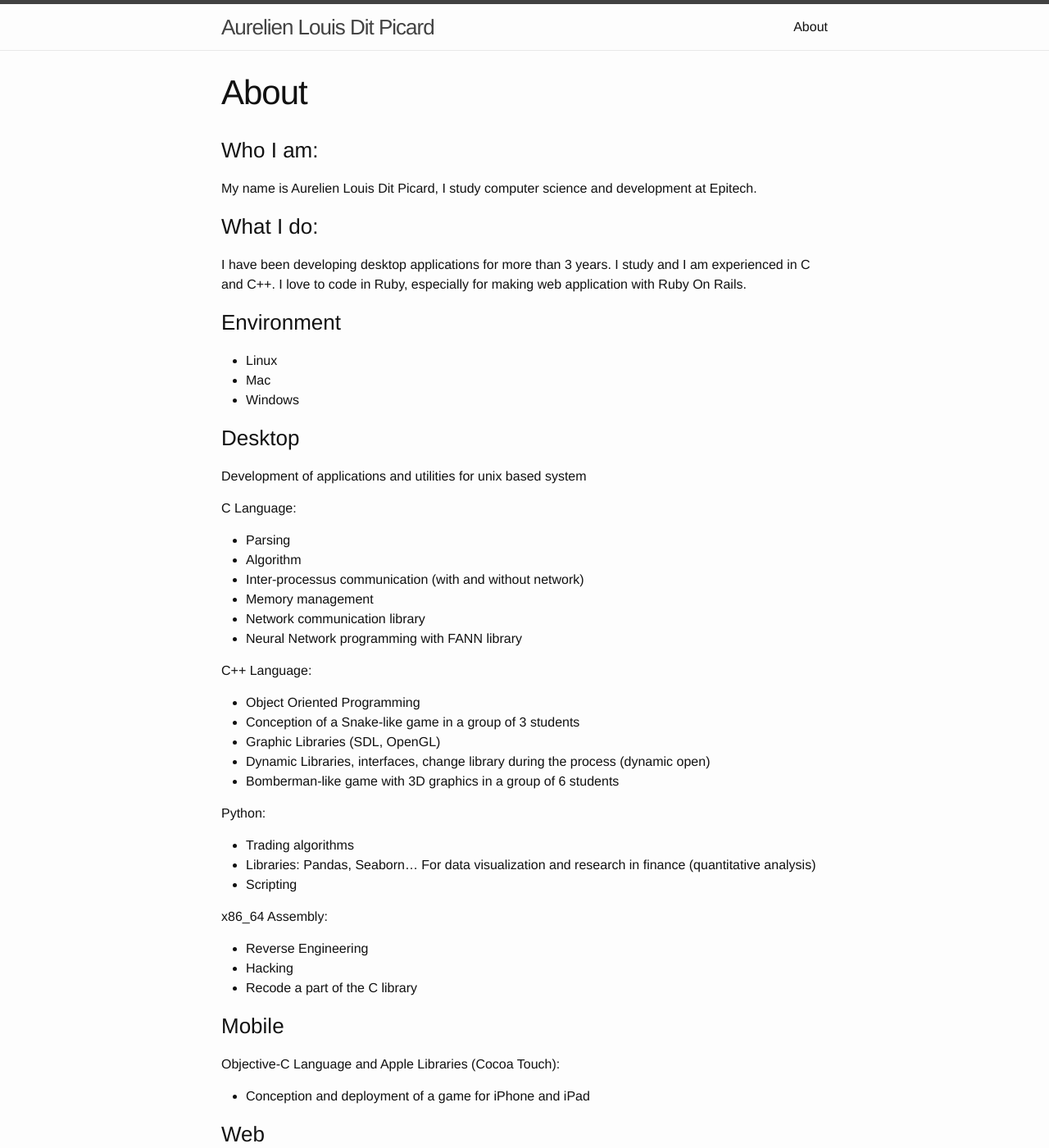
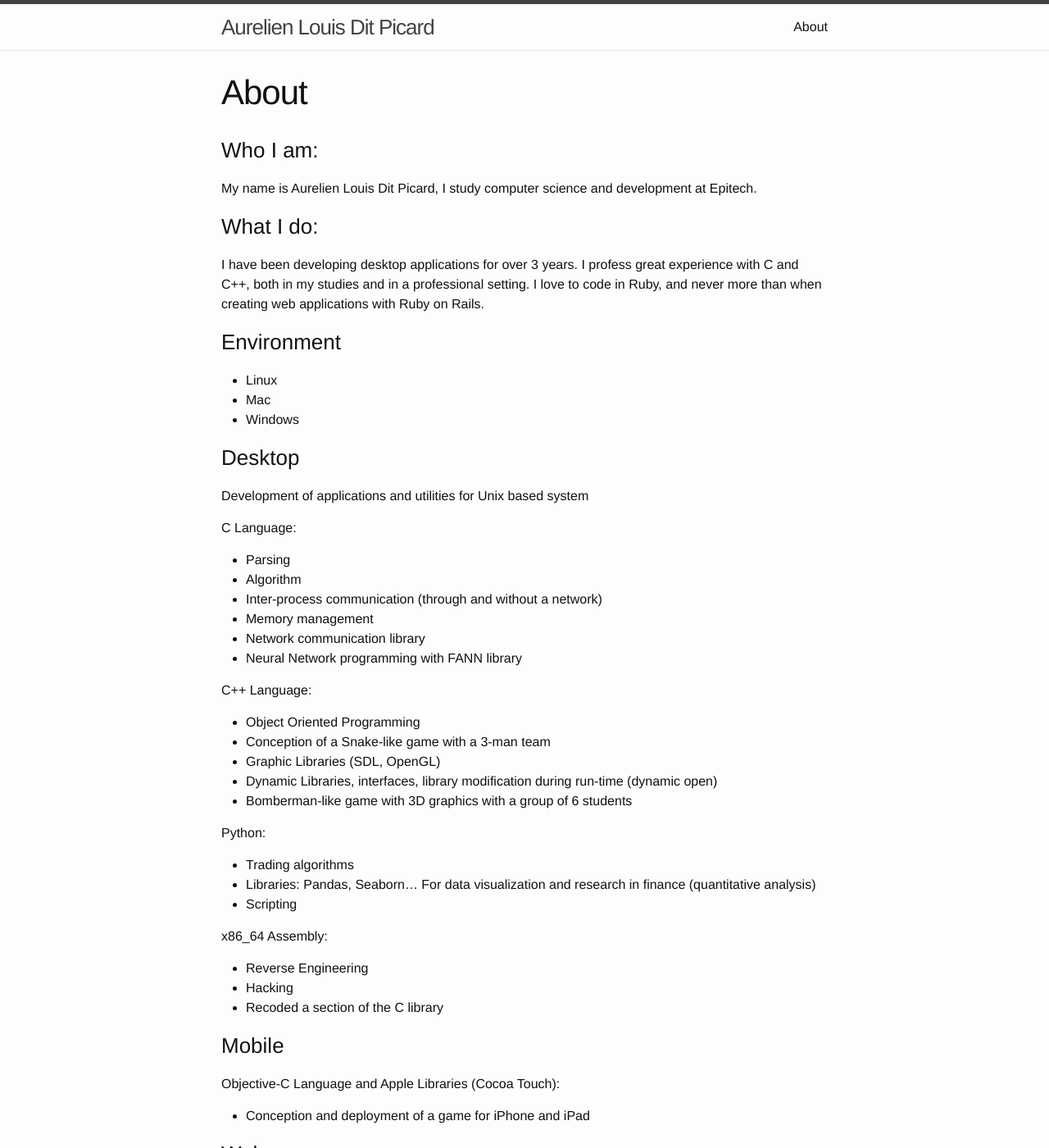
Before and after one commit to sploadie/aurelien-ldp.github.io, a Jekyll site: the page built from about.md, in a window 1280 px wide and 1400 px high. Shown: the whole window at 82% size. Built offline with Jekyll 4.4.1, drawn with Linux system fonts in a browser that asks for light colours; some of the changed text lies outside the part shown.

Commit message:
English Update
Just a fellow student in Paris lending a hand with English. Take it or leave it. ^^
(I've lived 14 years in the USA, my grammar is sound I assure you.)

```diff
--- a/about.md
+++ b/about.md
@@ -8,8 +8,8 @@ permalink: /about/
 My name is Aurelien Louis Dit Picard, I study computer science and development at Epitech.
 
 ### What I do:
-I have been developing desktop applications for more than 3 years. I study and I am experienced in C and C++.
-I love to code in Ruby, especially for making web application with Ruby On Rails.
+I have been developing desktop applications for over 3 years. I profess great experience with C and C++, both in my studies and in a professional setting.
+I love to code in Ruby, and never more than when creating web applications with Ruby on Rails.
 
 ### Environment
 - Linux
@@ -17,13 +17,13 @@ I love to code in Ruby, especially for making web application with Ruby On Rails
 - Windows
 
 ### Desktop
-Development of applications and utilities for unix based system
+Development of applications and utilities for Unix based system
 
 C Language:
 
 * Parsing
 * Algorithm
-* Inter-processus communication (with and without network)
+* Inter-process communication (through and without a network)
 * Memory management
 * Network communication library
 * Neural Network programming with FANN library
@@ -31,10 +31,10 @@ C Language:
 C++ Language:
 
 * Object Oriented Programming
-* Conception of a Snake-like game in a group of 3 students
+* Conception of a Snake-like game with a 3-man team
 * Graphic Libraries (SDL, OpenGL)
-* Dynamic Libraries, interfaces, change library during the process (dynamic open)
-* Bomberman-like game with 3D graphics in a group of 6 students
+* Dynamic Libraries, interfaces, library modification during run-time (dynamic open)
+* Bomberman-like game with 3D graphics with a group of 6 students
 
 Python:
 
@@ -46,7 +46,7 @@ x86_64 Assembly:
 
 * Reverse Engineering
 * Hacking
-* Recode a part of the C library
+* Recoded a section of the C library
 
 ### Mobile
 Objective-C Language and Apple Libraries (Cocoa Touch):
@@ -56,11 +56,11 @@ Objective-C Language and Apple Libraries (Cocoa Touch):
 ### Web
 Ruby and Ruby On Rails framework:
 
-* Development of websites. *I am currently developing a big web application*
+* Frontend and backend web development. *I am currently developing a big web application*
 
 HTML / CSS:
 
-* Development of Front End website
+* Development of frontend website
 
 Bootstrap:
 
```
